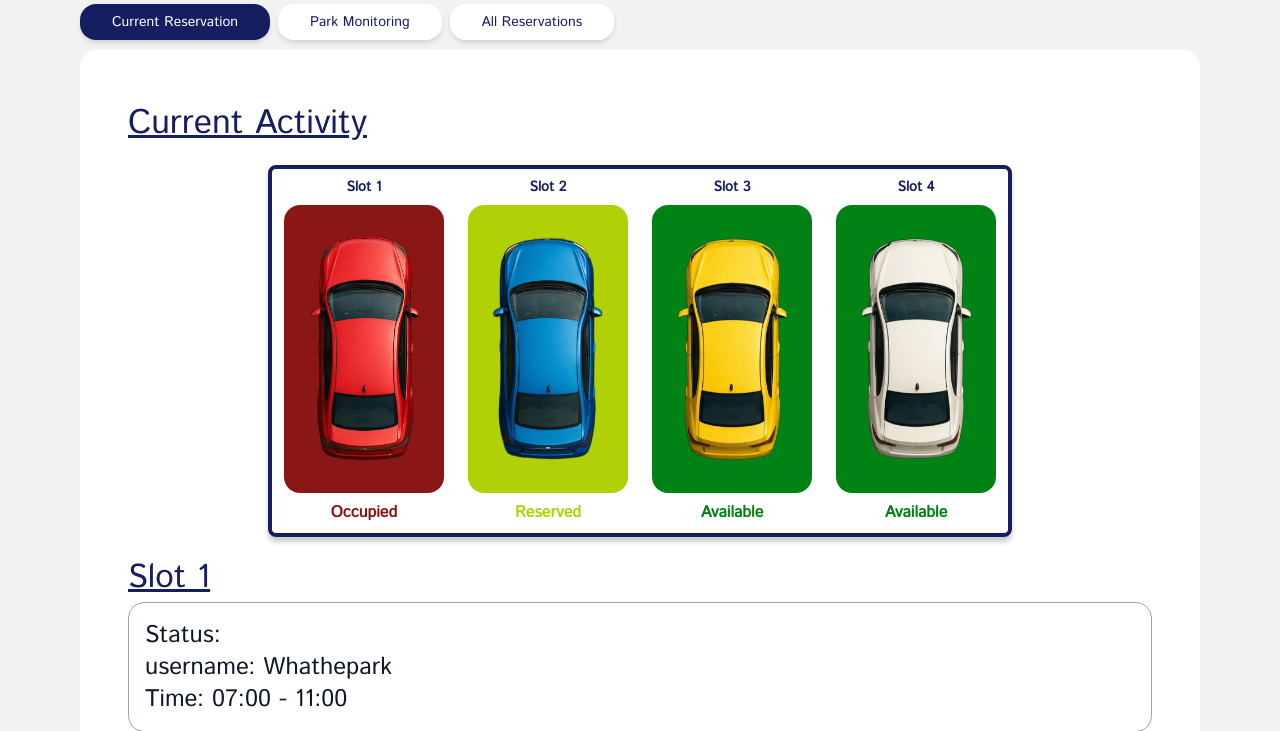
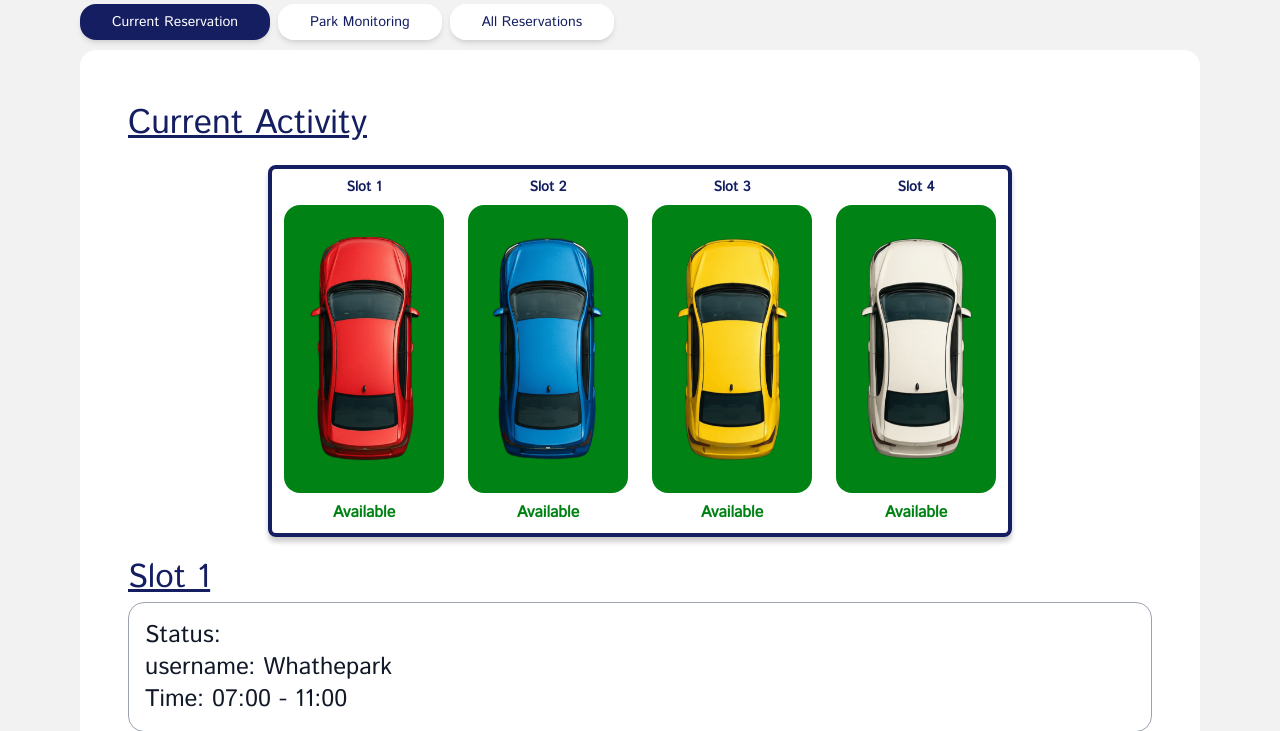
Before and after one commit to TzyProgrammer/Parkwell, a Django app: template main/templates/main/adminhome.html in a window 1280 px wide. Shown: the part 170-901 px from the top of the page. Run offline with Django 5.2, Linux system fonts and the light colour scheme; the template is opened without the code that fills it, so the values that code supplies are empty; data comes from the database, SQL or seed files in the repository; some libraries are stand-ins or nearby versions.

Commit message:
menambahkan AJAX pada adminhome dan adminmonitoring

```diff
--- a/main/templates/main/adminhome.html
+++ b/main/templates/main/adminhome.html
@@ -33,14 +33,14 @@
                         <div class="flex justify-center md:my-2 my-1">
                             <p class="md:text-md text-sm text-[#141E61] font-semibold">Slot 1</p>
                         </div>
-                        <div class=" py-8 justify-center items-center flex bg-[#8a1616] rounded-2xl mx-3">
+                        <div id="slot1-box" class=" py-8 justify-center items-center flex bg-[#8a1616] rounded-2xl mx-3">
 
                             <a href="#slot1" class="md:px-6" data-modal-target="popup-modal1" data-modal-toggle="popup-modal1">
                                 <img src="{% static 'main/car1.png' %}" alt="" class=" block w-20 md:w-28 h-auto transition duration-300 ease-in-out transform hover:scale-110 hover:brightness-75">
                             </a>
                         </div>
                         <div class="items-center flex justify-center py-2">
-                            <p class="text-md text-[#8a1616] font-semibold">Occupied</p>
+                            <p id="slot1-label" class="text-md text-[#8a1616] font-semibold">Occupied</p>
                         </div>
                     </div>
 
@@ -49,14 +49,14 @@
                         <div class="flex justify-center md:my-2 my-1">
                             <p class="md:text-md text-sm text-[#141E61] font-semibold">Slot 2</p>
                         </div>
-                        <div class="py-8 justify-center items-center flex bg-[#afd106] rounded-2xl mx-3">
+                        <div id="slot2-box" class="py-8 justify-center items-center flex bg-[#afd106] rounded-2xl mx-3">
 
                             <a href="#slot2" class="md:px-6" data-modal-target="popup-modal2" data-modal-toggle="popup-modal2">
                                 <img src="{% static 'main/car2.png' %}" alt="" class="block w-20 md:w-28 h-auto transition duration-300 ease-in-out transform hover:scale-110 hover:brightness-75">
                             </a>
                         </div>
                         <div class="items-center flex justify-center py-2">
-                            <p class="text-md text-[#afd106] font-semibold">Reserved</p>
+                            <p id="slot2-label" class="text-md text-[#afd106] font-semibold">Reserved</p>
                         </div>
                     </div>
 
@@ -65,13 +65,13 @@
                     <div class="flex justify-center md:my-2 my-1">
                             <p class="md:text-md text-sm text-[#141E61] font-semibold">Slot 3</p>
                         </div>
-                    <div class="py-8 justify-center  flex bg-[#018214] rounded-2xl mx-3">
+                    <div id="slot3-box" class="py-8 justify-center  flex bg-[#018214] rounded-2xl mx-3">
                         <a href="#slot3" class="md:px-6" >
                             <img src="{% static 'main/car3.png' %}" alt="" class=" block w-20 md:w-28 h-auto transition duration-300 ease-in-out transform hover:scale-110 hover:brightness-75">
                         </a>
                     </div>
                     <div class="flex justify-center py-2">
-                            <p class="text-md text-[#018214] font-semibold">Available</p>
+                            <p id="slot3-label" class="text-md text-[#018214] font-semibold">Available</p>
                     </div>
                 </div>
 
@@ -80,13 +80,13 @@
                     <div class="flex justify-center md:my-2 my-1">
                             <p class="md:text-md text-sm text-[#141E61] font-semibold">Slot 4</p>
                         </div>
-                    <div class="py-8 justify-center items-center flex bg-[#018214] rounded-2xl mx-3">
+                    <div id="slot4-box" class="py-8 justify-center items-center flex bg-[#018214] rounded-2xl mx-3">
                         <a href="#slot4" class="md:px-6" >
                             <img src="{% static 'main/car4.png' %}" alt="" class="block w-20 md:w-28 h-auto transition duration-300 ease-in-out transform hover:scale-110 hover:brightness-75">
                         </a>
                     </div>
                     <div class="items-center flex justify-center py-2">
-                            <p class="text-md text-[#018214] font-semibold">Available</p>
+                            <p id="slot4-label" class="text-md text-[#018214] font-semibold">Available</p>
                     </div>
                 </div>
             </div>
@@ -155,4 +155,51 @@
 
 
         </div>
+
+<script>
+document.addEventListener('DOMContentLoaded', () => {
+
+  /* ---------- util ---------- */
+  function getTodayISO () {
+    const d = new Date();
+    return d.toISOString().slice(0,10);          // YYYY-MM-DD
+  }
+
+  /* ---------- mapping warna ---------- */
+  const COLORS = {
+    occupied : { bg:'#8a1616', text:'#8a1616', label:'Occupied' },
+    reserved : { bg:'#afd106', text:'#afd106', label:'Reserved' },
+    available: { bg:'#018214', text:'#018214', label:'Available'}
+  };
+
+  /* ---------- render satu slot ---------- */
+  function renderSlot(n, status){
+    const box   = document.getElementById(`slot${n}-box`);
+    const label = document.getElementById(`slot${n}-label`);
+    if(!box || !label) return;
+
+    // reset → buang semua bg utility sebelumnya
+    box.className = "py-8 flex justify-center items-center rounded-2xl mx-3";
+    label.className = "text-md font-semibold";
+
+    box.classList.add(`bg-[${COLORS[status].bg}]`);
+    label.classList.add(`text-[${COLORS[status].text}]`);
+    label.textContent = COLORS[status].label;
+  }
+
+  /* ---------- polling tiap 3 detik ---------- */
+  function poll(){
+    fetch(`/api/spots-dynamic-status/?date=${getTodayISO()}`)
+      .then(r => r.json())
+      .then(data => {
+        data.forEach(s => renderSlot(s.spot_number, s.status));
+      })
+      .catch(console.error);
+  }
+
+  poll();                    // load pertama
+  setInterval(poll, 3000);   // update tiap 3 detik
+});
+</script>
+
 {% endblock %}
```
Also changed, not shown: main/templates/main/adminmonitoring.html (+49 -10 lines).
